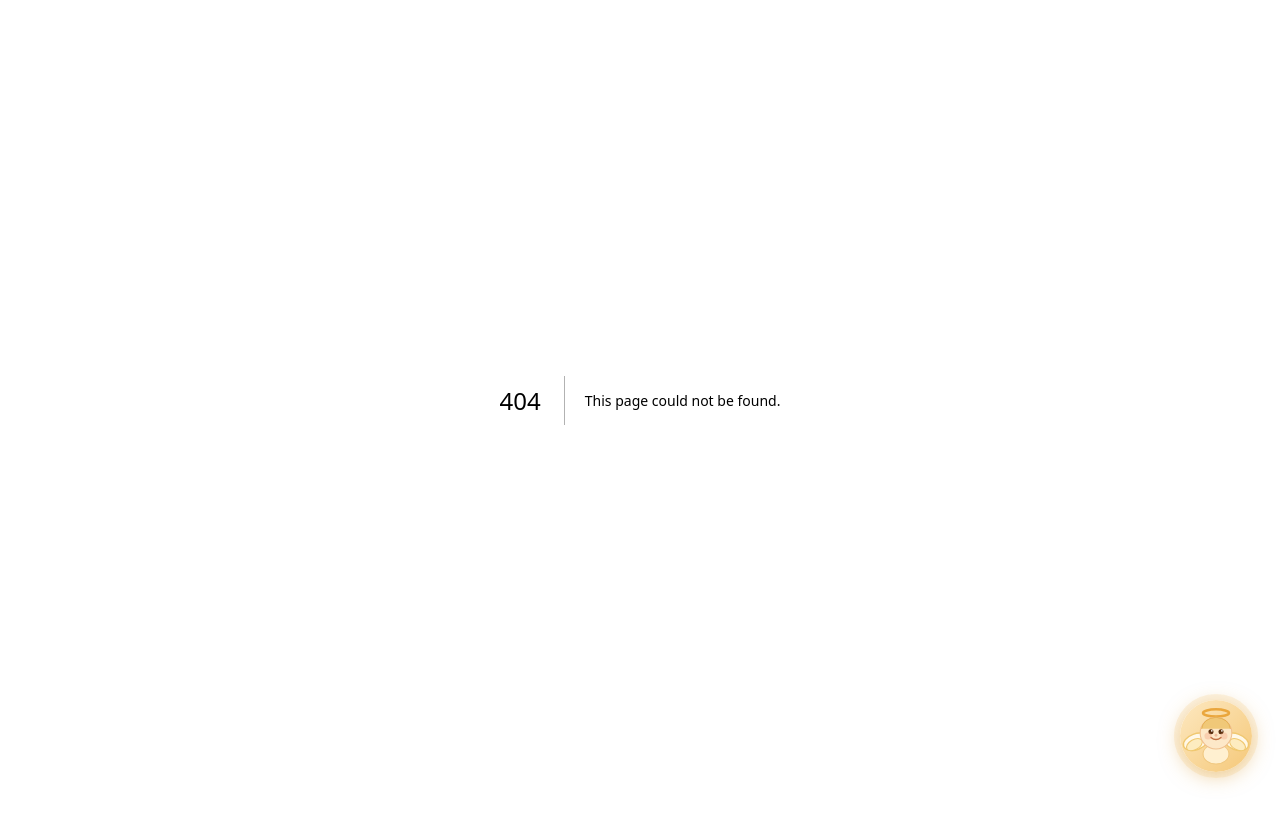
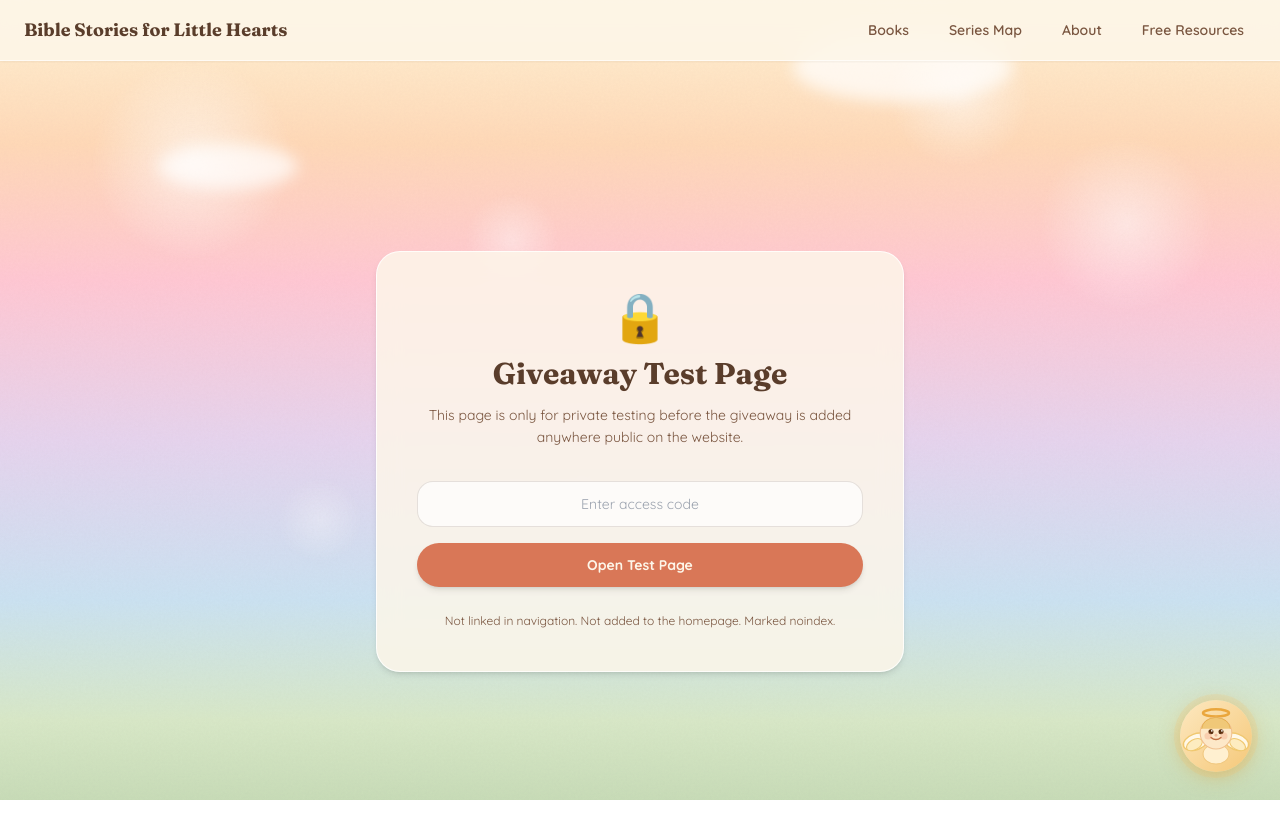
Before and after one commit to aithfulheartsbooks/bible-stories-site, a Next.js app: page /secret-giveaway-lab in a window 1280 px wide. Before the commit this address had no page. Shown: the top 838 px of the page. Before the commit the page ends 800 px from the top, so only its background shows below. Built offline with nearby package versions, Linux system fonts and the light colour scheme.

Commit message:
Add hidden giveaway test route

```diff
--- /dev/null
+++ b/app/secret-giveaway-lab/page.tsx
@@ -0,0 +1,33 @@
+import type { Metadata } from "next";
+import SiteNav from "@/components/SiteNav";
+import GiveawayLabClient from "./GiveawayLabClient";
+
+export const metadata: Metadata = {
+  title: "Private Giveaway Test",
+  description: "Hidden giveaway testing page.",
+  robots: {
+    index: false,
+    follow: false,
+  },
+};
+
+export default function SecretGiveawayLabPage() {
+  return (
+    <main className="relative min-h-screen overflow-hidden font-body text-chestnut">
+      <div className="scenery" />
+      <div className="cloud animate-drift-slow h-[60px] w-[180px] top-[8%] left-[-200px]" />
+      <div
+        className="cloud animate-drift-long h-[45px] w-[140px] top-[18%] left-[-200px]"
+        style={{ animationDelay: "-30s" }}
+      />
+      <div
+        className="cloud animate-drift-medium h-[70px] w-[220px] top-[4%] left-[-200px]"
+        style={{ animationDelay: "-60s" }}
+      />
+
+      <SiteNav />
+
+      <GiveawayLabClient />
+    </main>
+  );
+}
```
